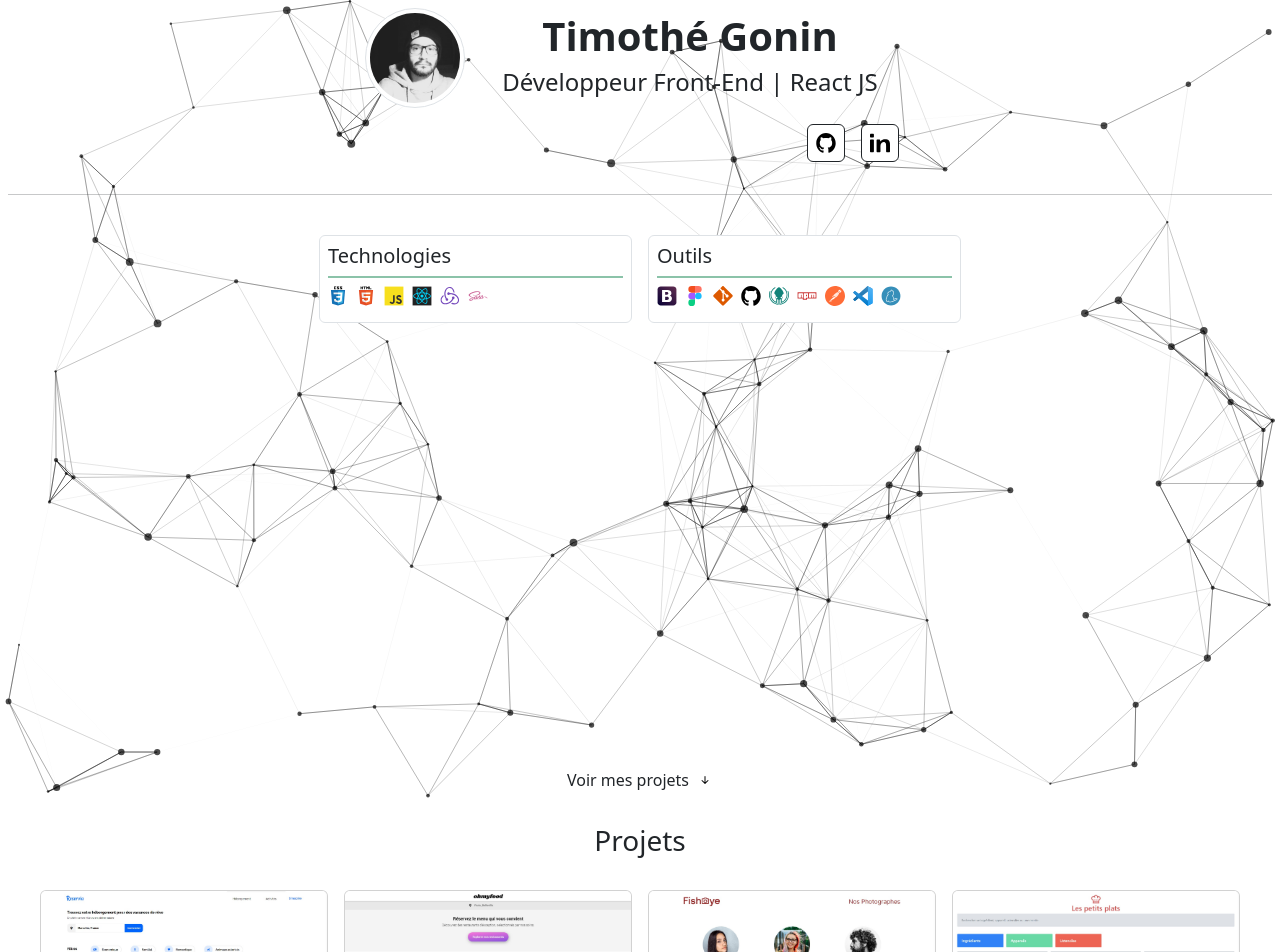
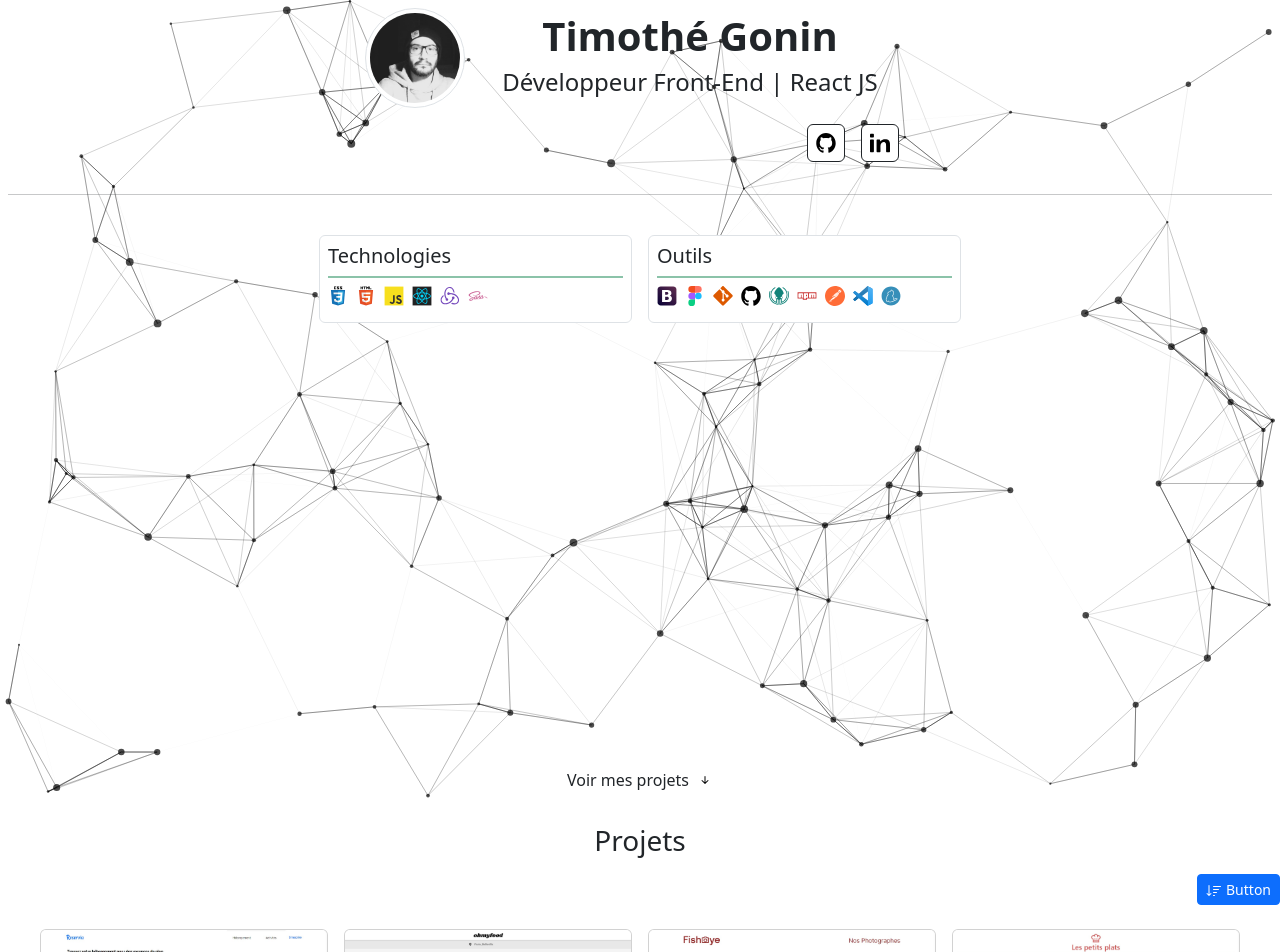
Before and after one commit to timothegonin/portfolio, a React (Create React App) app: page / in a window 1280 px wide. Shown: the top 952 px of the page. Built offline with nearby package versions, Linux system fonts and the light colour scheme.

Commit message:
💄 add order by button

```diff
--- a/src/container/Projects.jsx
+++ b/src/container/Projects.jsx
@@ -1,5 +1,6 @@
 import { useEffect, useState } from "react";
 import Spinner from "react-bootstrap/Spinner";
+import Button from "react-bootstrap/Button";
 import ProjectCard from "../components/ProjectCard";
 import Stack from "react-bootstrap/Stack";
 
@@ -16,7 +17,29 @@ const Projects = ({ data }) => {
 		</Spinner>
 	) : (
 		<section className="mb-4 h-100">
-			<h3 className="py-4">Projets</h3>
+			<Stack
+				direction="vertical"
+				gap={2}
+				className="justify-content-center mb-4"
+			>
+				<h3 className="pt-4">Projets</h3>
+				<div className="ms-auto">
+					<Button role="button" variant="primary" size="sm">
+						<svg
+							xmlns="http://www.w3.org/2000/svg"
+							width="16"
+							height="16"
+							fill="currentColor"
+							className="bi bi-sort-down"
+							viewBox="0 0 16 16"
+						>
+							<path d="M3.5 2.5a.5.5 0 0 0-1 0v8.793l-1.146-1.147a.5.5 0 0 0-.708.708l2 1.999.007.007a.497.497 0 0 0 .7-.006l2-2a.5.5 0 0 0-.707-.708L3.5 11.293zm3.5 1a.5.5 0 0 1 .5-.5h7a.5.5 0 0 1 0 1h-7a.5.5 0 0 1-.5-.5M7.5 6a.5.5 0 0 0 0 1h5a.5.5 0 0 0 0-1zm0 3a.5.5 0 0 0 0 1h3a.5.5 0 0 0 0-1zm0 3a.5.5 0 0 0 0 1h1a.5.5 0 0 0 0-1z"></path>
+						</svg>{" "}
+						Button
+					</Button>
+				</div>
+			</Stack>
+
 			<Stack
 				className="flex-wrap justify-content-center"
 				direction="horizontal"
```
